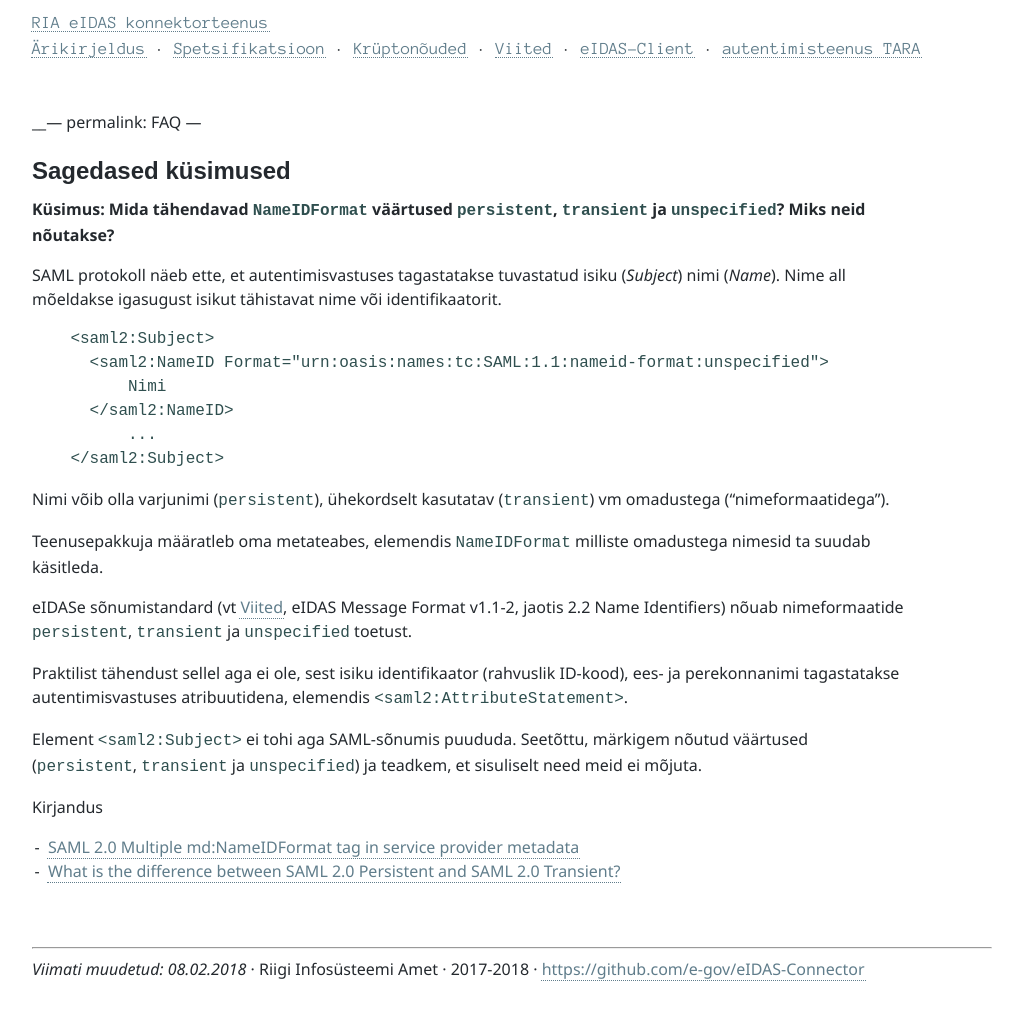
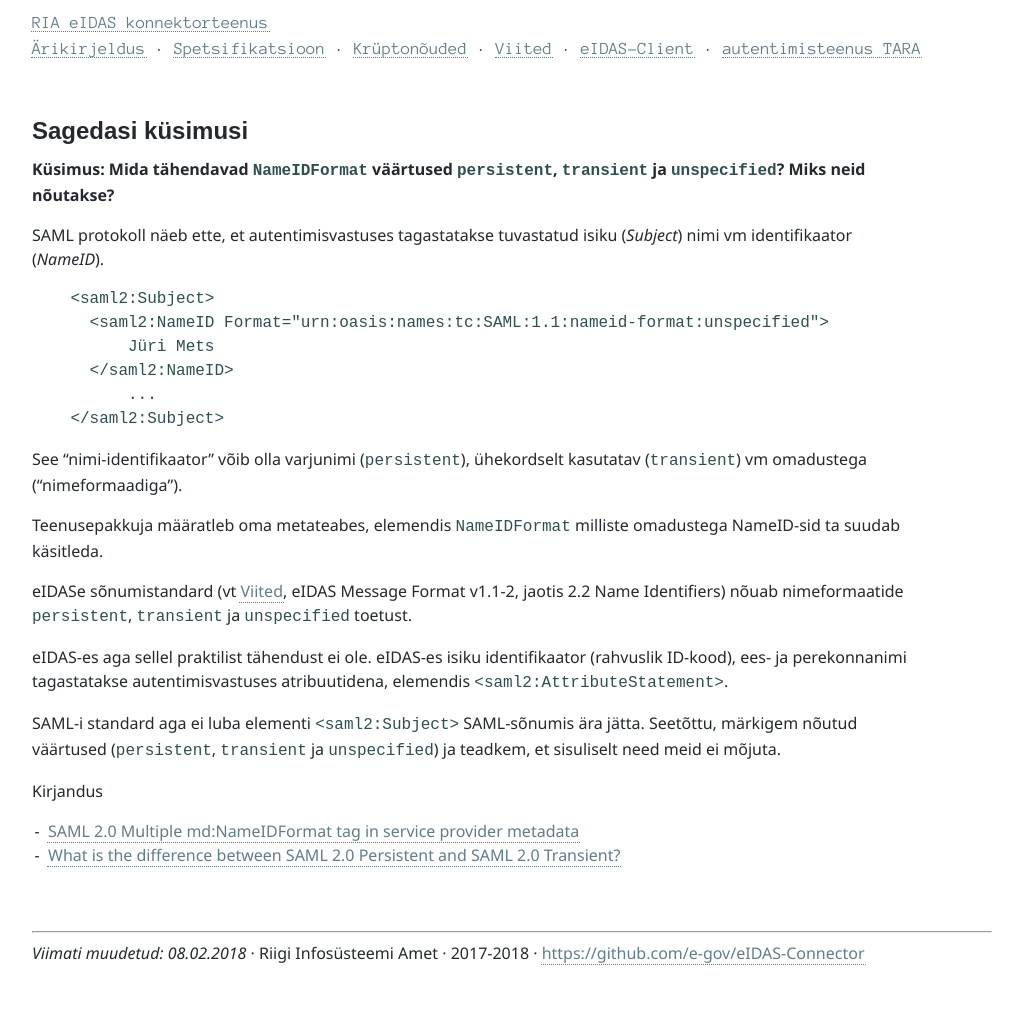
Before and after one commit to e-gov/eIDAS-Node, a Jekyll site: the page built from FAQ.md, in a window 1280 px wide. Shown: the whole page, without its empty margins (0-1024 px from the left). Built offline with Jekyll 4.4.1, drawn with Linux system fonts in a browser that asks for light colours; our own code applies the rules of GitHub Pages for plain Markdown files.

Commit message:
FAQ täiendused

`````diff
--- a/FAQ.md
+++ b/FAQ.md
@@ -1,31 +1,31 @@
-__---
+---
 permalink: FAQ
 ---
 
-## Sagedased küsimused
+## Sagedasi küsimusi
 
 **Küsimus: Mida tähendavad `NameIDFormat` väärtused `persistent`, `transient` ja `unspecified`? Miks neid nõutakse?**
 
-SAML protokoll näeb ette, et autentimisvastuses tagastatakse tuvastatud isiku (_Subject_) nimi (_Name_). Nime all mõeldakse igasugust isikut tähistavat nime või identifikaatorit.
+SAML protokoll näeb ette, et autentimisvastuses tagastatakse tuvastatud isiku (_Subject_) nimi vm identifikaator (_NameID_).
 
 ````
     <saml2:Subject>
       <saml2:NameID Format="urn:oasis:names:tc:SAML:1.1:nameid-format:unspecified">
-          Nimi
+          Jüri Mets
       </saml2:NameID>
           ...
     </saml2:Subject>
 ````
 
-Nimi võib olla varjunimi (`persistent`), ühekordselt kasutatav (`transient`) vm omadustega ("nimeformaatidega").
+See "nimi-identifikaator" võib olla varjunimi (`persistent`), ühekordselt kasutatav (`transient`) vm omadustega ("nimeformaadiga").
 
-Teenusepakkuja määratleb oma metateabes, elemendis `NameIDFormat` milliste omadustega nimesid ta suudab käsitleda.
+Teenusepakkuja määratleb oma metateabes, elemendis `NameIDFormat` milliste omadustega NameID-sid ta suudab käsitleda.
 
 eIDASe sõnumistandard (vt [Viited](Viited), eIDAS Message Format v1.1-2, jaotis 2.2 Name Identifiers) nõuab nimeformaatide `persistent`, `transient` ja `unspecified` toetust.
 
-Praktilist tähendust sellel aga ei ole, sest isiku identifikaator (rahvuslik ID-kood), ees- ja perekonnanimi tagastatakse autentimisvastuses atribuutidena, elemendis `<saml2:AttributeStatement>`.
+eIDAS-es aga sellel praktilist tähendust ei ole. eIDAS-es isiku identifikaator (rahvuslik ID-kood), ees- ja perekonnanimi tagastatakse autentimisvastuses atribuutidena, elemendis `<saml2:AttributeStatement>`.
 
-Element `<saml2:Subject>` ei tohi aga SAML-sõnumis puududa. Seetõttu, märkigem nõutud väärtused (`persistent`, `transient` ja `unspecified`) ja teadkem, et sisuliselt need meid ei mõjuta.
+SAML-i standard aga ei luba elementi `<saml2:Subject>` SAML-sõnumis ära jätta. Seetõttu, märkigem nõutud väärtused (`persistent`, `transient` ja `unspecified`) ja teadkem, et sisuliselt need meid ei mõjuta.
 
 Kirjandus<br>
 - [SAML 2.0 Multiple md:NameIDFormat tag in service provider metadata](https://stackoverflow.com/questions/25620820/saml-2-0-multiple-mdnameidformat-tag-in-service-provider-metadata)
`````
Also changed, not shown: index.md (+1 -0 lines).
